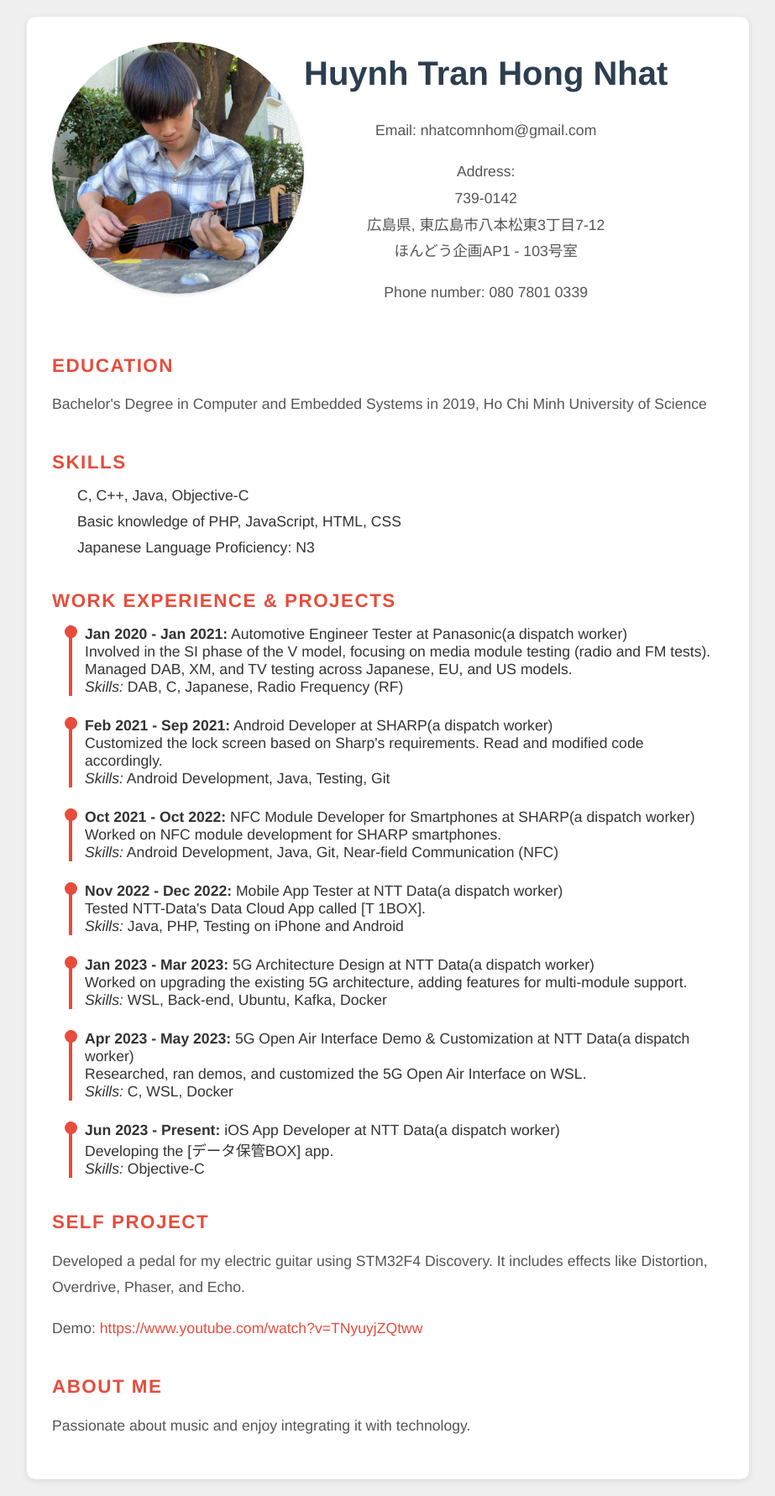
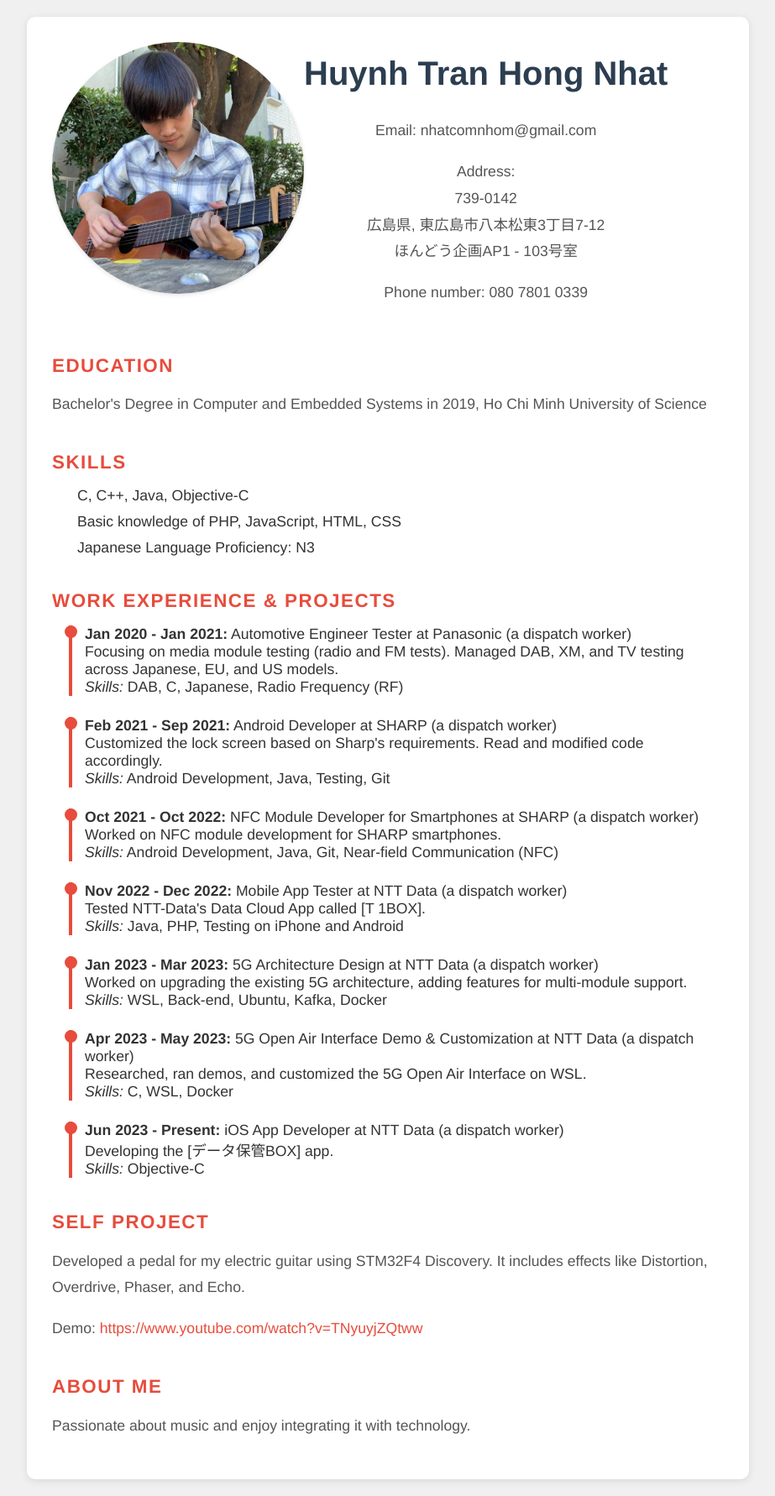
Before and after one commit to CrimsonSunTonic/CrimsonSunTonic.github.io, a Jekyll site: the page built from cv.markdown, in a window 1280 px wide. Shown: the whole page at 84% size, without its empty margins (178-1101 px from the left). Built offline with Jekyll 4.4.1, drawn with Linux system fonts in a browser that asks for light colours.

Commit message:
Update cv_data.yml

```diff
--- a/_data/cv_data.yml
+++ b/_data/cv_data.yml
@@ -14,43 +14,43 @@ infomation:
 
 experience:
   - title: "Automotive Engineer Tester"
-    company: "Panasonic(a dispatch worker)"
-    description: "Involved in the SI phase of the V model, focusing on media module testing (radio and FM tests). Managed DAB, XM, and TV testing across Japanese, EU, and US models."
+    company: "Panasonic (a dispatch worker)"
+    description: "Focusing on media module testing (radio and FM tests). Managed DAB, XM, and TV testing across Japanese, EU, and US models."
     skills: "DAB, C, Japanese, Radio Frequency (RF)"
     start_date: "Jan 2020"
     end_date: "Jan 2021"
   - title: "Android Developer"
-    company: "SHARP(a dispatch worker)"
+    company: "SHARP (a dispatch worker)"
     description: "Customized the lock screen based on Sharp's requirements. Read and modified code accordingly."
     skills: "Android Development, Java, Testing, Git"
     start_date: "Feb 2021"
     end_date: "Sep 2021"
   - title: "NFC Module Developer for Smartphones"
-    company: "SHARP(a dispatch worker)"
+    company: "SHARP (a dispatch worker)"
     description: "Worked on NFC module development for SHARP smartphones."
     skills: "Android Development, Java, Git, Near-field Communication (NFC)"
     start_date: "Oct 2021"
     end_date: "Oct 2022"
   - title: "Mobile App Tester"
-    company: "NTT Data(a dispatch worker)"
+    company: "NTT Data (a dispatch worker)"
     description: "Tested NTT-Data's Data Cloud App called [T 1BOX]."
     skills: "Java, PHP, Testing on iPhone and Android"
     start_date: "Nov 2022"
     end_date: "Dec 2022"
   - title: "5G Architecture Design"
-    company: "NTT Data(a dispatch worker)"
+    company: "NTT Data (a dispatch worker)"
     description: "Worked on upgrading the existing 5G architecture, adding features for multi-module support."
     skills: "WSL, Back-end, Ubuntu, Kafka, Docker"
     start_date: "Jan 2023"
     end_date: "Mar 2023"
   - title: "5G Open Air Interface Demo & Customization"
-    company: "NTT Data(a dispatch worker)"
+    company: "NTT Data (a dispatch worker)"
     description: "Researched, ran demos, and customized the 5G Open Air Interface on WSL."
     skills: "C, WSL, Docker"
     start_date: "Apr 2023"
     end_date: "May 2023"
   - title: "iOS App Developer"
-    company: "NTT Data(a dispatch worker)"
+    company: "NTT Data (a dispatch worker)"
     description: "Developing the [データ保管BOX] app."
     skills: "Objective-C"
     start_date: "Jun 2023"
```
